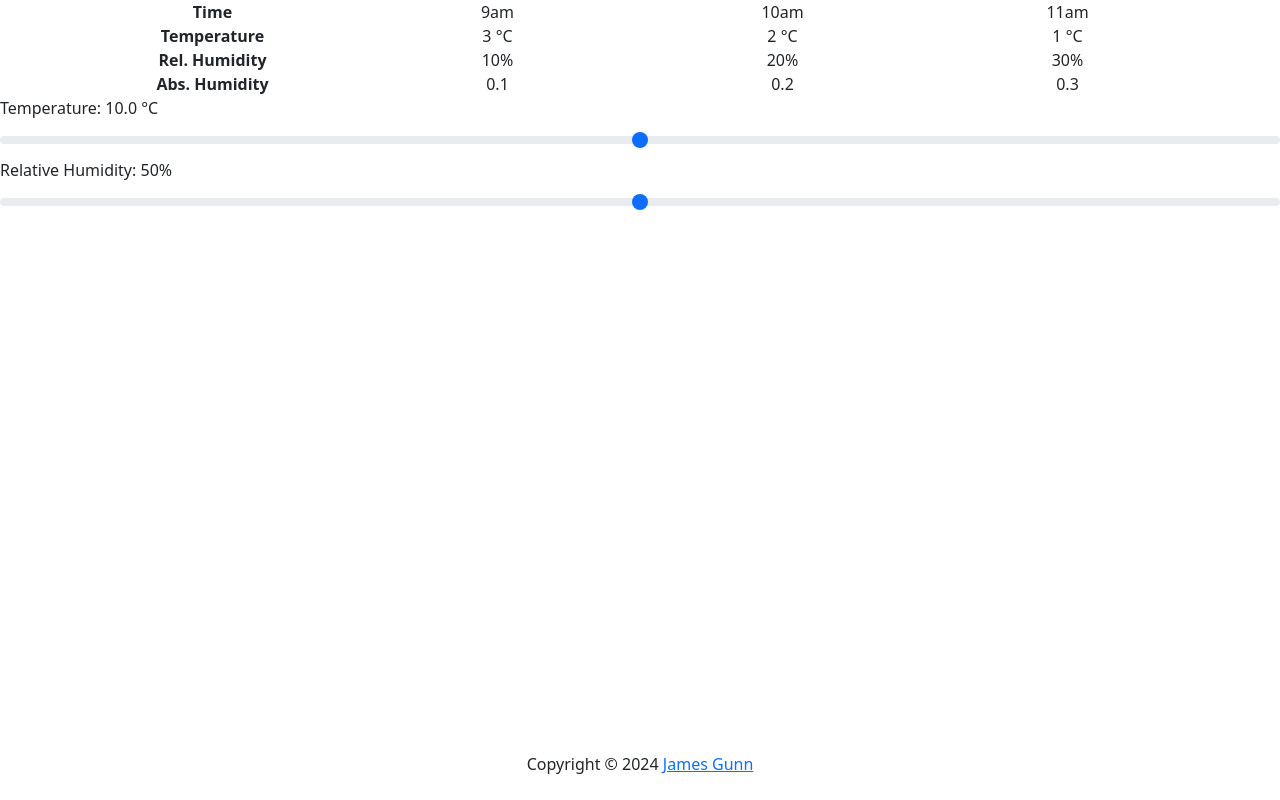
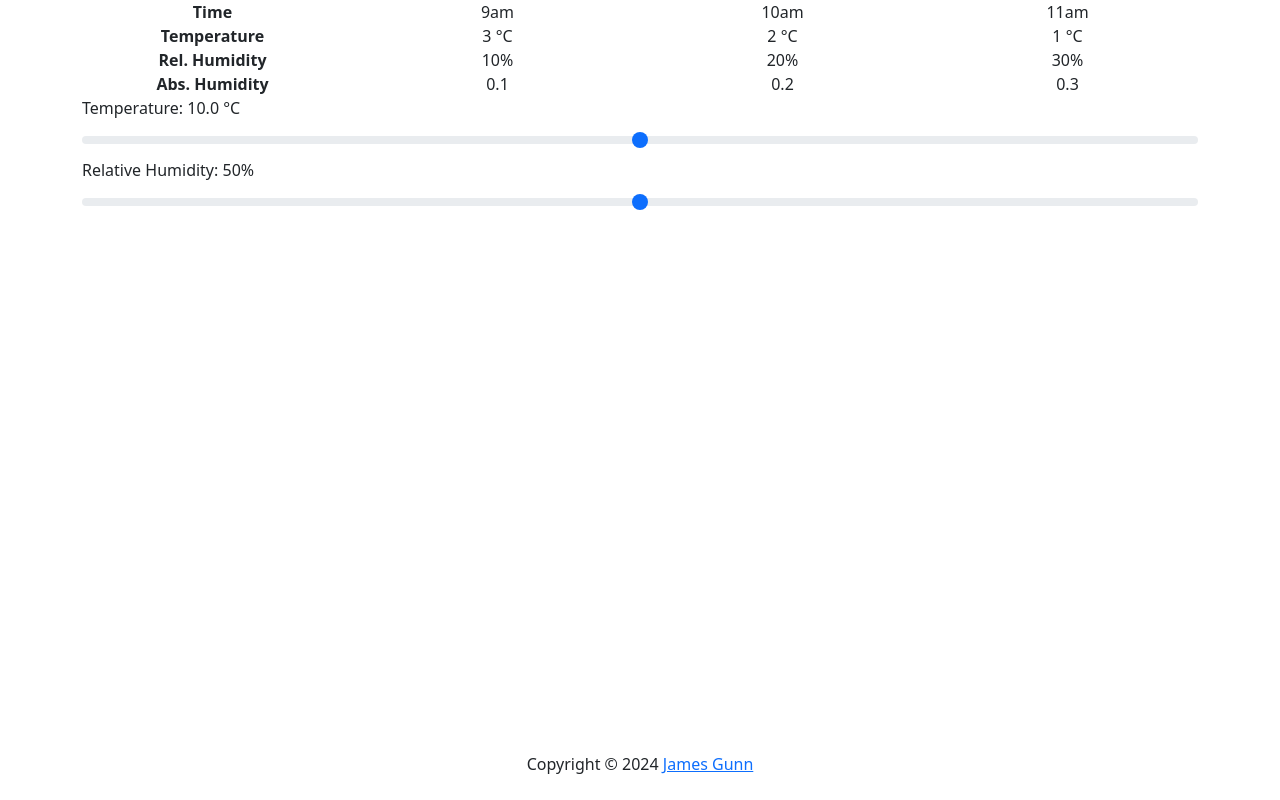
Before and after one commit to jag206/humidity, a React (Create React App) app: page / in a window 1280 px wide. Built offline with nearby package versions, Linux system fonts and the light colour scheme.

Commit message:
Pad the sliders

```diff
--- a/src/App.js
+++ b/src/App.js
@@ -1,15 +1,19 @@
 import './App.css';
+import Container from 'react-bootstrap/Container';
 import Footer from './Footer';
 import Forecast from './Forecast';
+import Row from 'react-bootstrap/Row';
 import Widget from './Widget';
 
 function App() {
   return (
-    <div>
-    <Forecast></Forecast>
-    <Widget></Widget>
-    <Footer></Footer>
-    </div>
+    <>
+    <Container>
+        <Row><Forecast/></Row>
+        <Row><Widget/></Row>
+    </Container>
+    <Footer/>
+    </>
   );
 }
 
--- a/src/Widget.js
+++ b/src/Widget.js
@@ -1,4 +1,5 @@
 import React, { useState } from 'react';
+import Container from 'react-bootstrap/Container';
 import Form from 'react-bootstrap/Form';
 
 const Temperature = () => {
@@ -24,10 +25,10 @@ const RelativeHumidity = () => {
 
 const Widget = () => {
     return (
-        <>
+    <Container>
         <Temperature/>
         <RelativeHumidity/>
-        </>
+    </Container>
     )
 }
 
```
